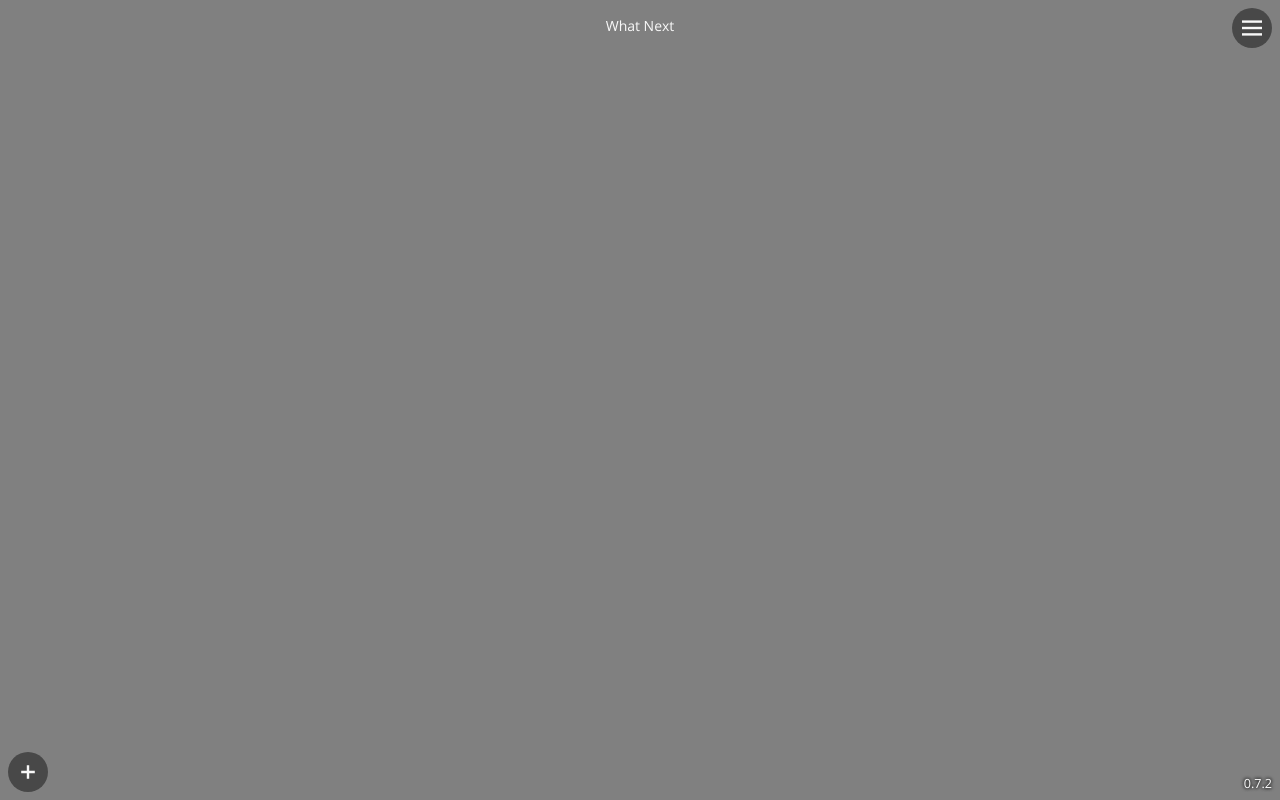
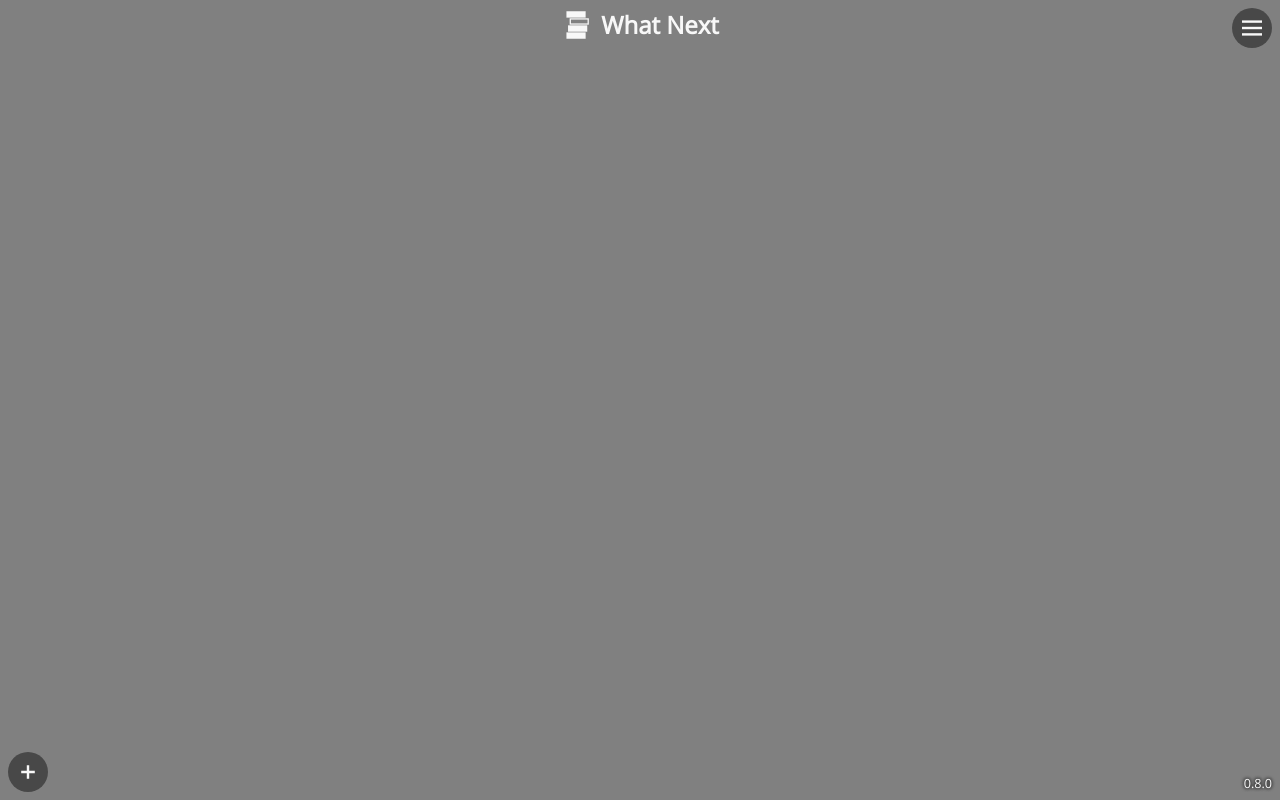
Before and after one commit to philrmass/what-next, a React app: page / in a window 1280 px wide. Built offline with nearby package versions, Linux system fonts and the light colour scheme; the HTML template or start-up script is replaced by a standard one.

Commit message:
add logo and editor

```diff
--- a/src/components/Events.js
+++ b/src/components/Events.js
@@ -12,7 +12,6 @@ import styles from './Events.module.css';
 
 import Editor from './Editor';
 import Icon from './Icon';
-import IconEditor from './IconEditor';
 
 export default function Events({
   events,
@@ -31,6 +30,20 @@ export default function Events({
     e.stopPropagation();
     remove(id);
   };
+
+  const buildLogo = () => (
+    <div className={styles.logo}>
+      <svg viewBox='0 0 100 100' xmlns="http://www.w3.org/2000/svg">
+        <path d="M17 7 h60 v20 h-60 v-20" />
+        <path d="M27 29 h60 v20 h-60 v-20" />
+        <path fill='rgb(128, 128, 128)' d="M31 33 h52 v12 h-52 v-12" />
+        <path d="M22 51 h60 v20 h-60 v-20" />
+        <path d="M17 73 h60 v20 h-60 v-20" />
+      </svg>
+      {/*
+      */}
+    </div>
+  );
 
   const buildWhen = (event) => {
     const isPast = now > event.at;
@@ -57,14 +70,12 @@ export default function Events({
     );
   };
 
-  //??? fix app name, add app icon
   //??? redo colors each minute
   return (
     <>
       <div className={styles.appName}>
-        <IconEditor>
-          {'What Next'}
-        </IconEditor>
+        {buildLogo()}
+        {'What Next'}
       </div>
       <ul>
         {order.map(id => {
--- a/src/components/Events.module.css
+++ b/src/components/Events.module.css
@@ -2,8 +2,17 @@
   display: flex;
   justify-content: center;
   align-items: center;
-  padding: var(--size2);
+  padding: var(--size1);
   color: var(--textButton);
+  font-size: var(--size3);
+  font-weight: bold;
+}
+
+.logo {
+  margin-right: var(--size1);
+  width: var(--size4);
+  height: var(--size4);
+  fill: var(--textButton);
 }
 
 .event {
--- a/src/components/IconEditor.js
+++ b/src/components/IconEditor.js
@@ -4,7 +4,7 @@ import styles from './IconEditor.module.css';
 
 export default function IconEditor({ children }) {
   const id = 0;
-  const [isOpen, setIsOpen] = useState(false);
+  const [isOpen, setIsOpen] = useState(true);
   console.log('ie', isOpen);
 
   const buildEditor = () => {
@@ -36,12 +36,12 @@ function getSvgSource(id) {
     case 0:
     default:
       return (
-        <svg fill='rgb(98, 98, 98)' viewBox="0 0 100 100">
-          <path d="M20 10 h60 v20 h-60 v-20" />
-          <path d="M30 32 h60 v20 h-60 v-20" />
-          <path fill='rgb(255, 208, 165)' d="M34 36 h52 v12 h-52 v-12" />
-          <path d="M25 54 h60 v20 h-60 v-20" />
-          <path d="M20 76 h60 v20 h-60 v-20" />
+        <svg fill='rgb(102, 99, 96)' viewBox="-20 -20 140 140">
+          <path d="M17 7 h60 v20 h-60 v-20" />
+          <path d="M27 29 h60 v20 h-60 v-20" />
+          <path fill='rgb(255, 208, 165)' d="M31 33 h52 v12 h-52 v-12" />
+          <path d="M22 51 h60 v20 h-60 v-20" />
+          <path d="M17 73 h60 v20 h-60 v-20" />
         </svg>
       );
   }
--- a/src/version.js
+++ b/src/version.js
@@ -1 +1 @@
-export const version = '0.7.2';
+export const version = '0.8.0';
```
Also changed, not shown: src/assets/logo.svg (added).
